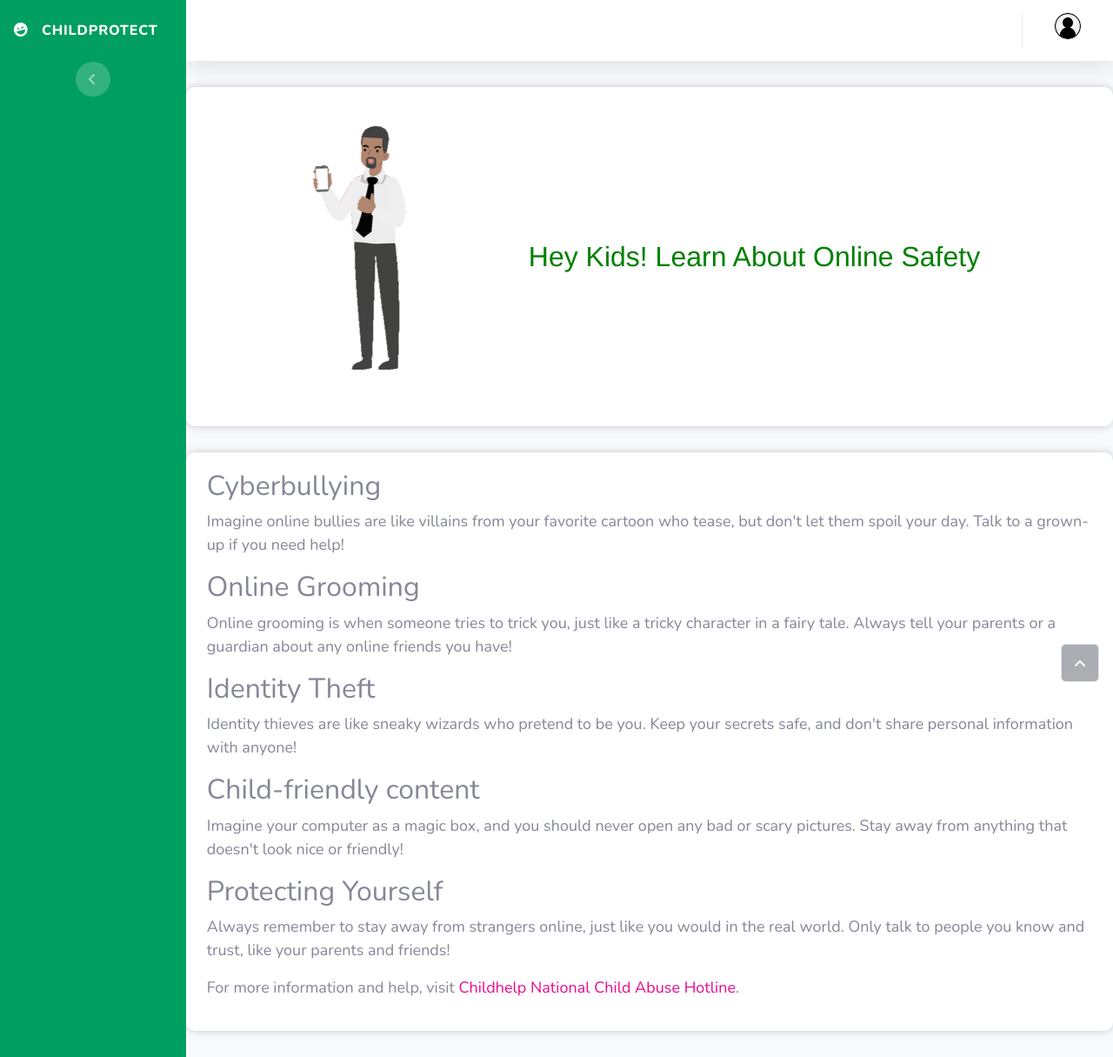
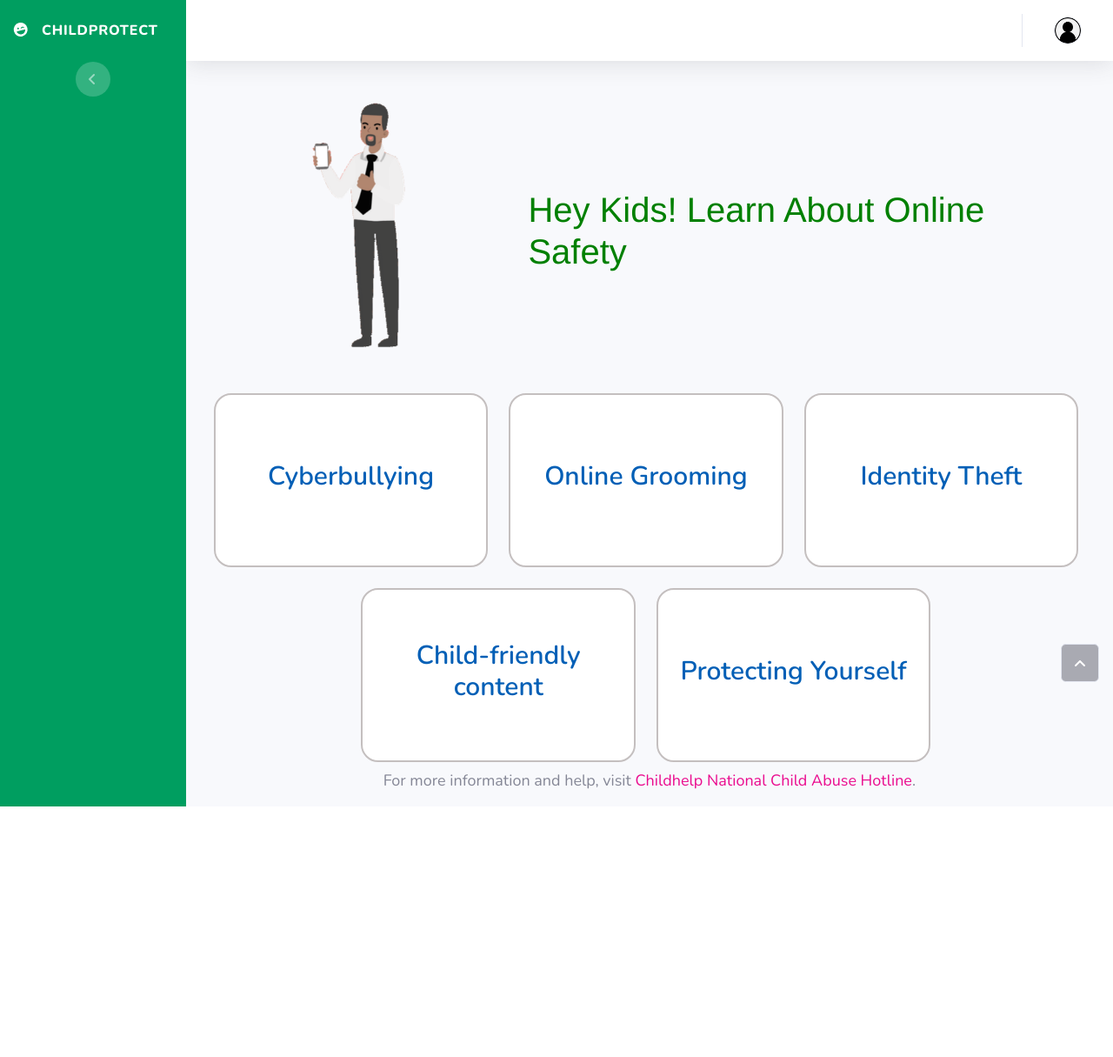
Before and after one commit to nafdev01/childprotect, a Django app: template templates/awareness/bahati.html in a window 1280 px wide. Shown: the whole page at 87% size. After the commit the page ends 927 px from the top, so only its background shows below. Run offline with Django 4.2, Linux system fonts and the light colour scheme; the template is opened without the code that fills it, so the values that code supplies are empty; parts of the project's set-up code (start-up, migrations or seed data) failed here and were passed over; some libraries are stand-ins or nearby versions.

Commit message:
updated child education section

```diff
--- a/templates/awareness/bahati.html
+++ b/templates/awareness/bahati.html
@@ -7,56 +7,77 @@
 
 {% block custom_css %}
 <style>
-    body {
-        font-family: Arial, sans-serif;
-        margin: 0;
-        padding: 0;
-        background-color: #f0f0f0;
+    #card-container {
+        display: flex;
+        align-items: center;
+        justify-content: center;
     }
 
-    .container {
-        width: 80%;
-        margin: auto;
-        background-color: #fff;
-        box-shadow: 0 0 10px rgba(0, 0, 0, 0.2);
+    .flip-card {
+        perspective: 1000px;
+        min-height: 200px;
+        display: flex;
+        flex-direction: row;
+        align-items: center;
+        justify-content: center;
+        border: 2px solid #c4bfbf;
+        border-radius: 20px;
+        margin: 20px;
         padding: 20px;
-        margin-top: 30px;
-        margin-bottom: 30px;
-        border-radius: 10px;
-        animation: fade-in 1s ease-in-out;
+        background-color: white;
     }
 
-    h1 {
-        font-size: 36px;
-        margin-top: 0;
-        margin-bottom: 10px;
-        text-align: center;
-        color: #0084ff;
-        animation: shake 1s ease-in-out;
-        cursor: pointer;
+    .flip-card-inner {
+        width: 100%;
+        height: 100%;
+        transition: transform 0.5s;
+        transform-style: preserve-3d;
+        position: relative;
     }
 
-    h2 {
-        font-size: 24px;
-        margin-top: 20px;
-        margin-bottom: 10px;
-        color: #0084ff;
+    .flip-card:hover .flip-card-inner {
+        transform: rotateY(180deg);
     }
 
-    p {
-        font-size: 18px;
-        line-height: 1.5;
-        margin-bottom: 20px;
+    .flip-card-front,
+    .flip-card-back {
+        width: 100%;
+        height: 100%;
+        position: absolute;
+        backface-visibility: hidden;
+        display: flex;
+        align-items: center;
+        justify-content: center;
+        background-color: white;
     }
 
-    ul {
-        list-style-type: disc;
-        margin-left: 20px;
-        margin-bottom: 20px;
+    .flip-card-front {
+        color: #000;
+        display: flex;
+        justify-content: center;
+        align-items: center;
+        font-size: 18px;
     }
 
-    li {
-        margin-bottom: 10px;
+    .flip-card-back {
+        background-color: white;
+        color: #000;
+        transform: rotateY(180deg);
+        padding: 10px;
+        font-size: 14px;
+    }
+
+    .info-header {
+        font-size: 30px;
+        font-weight: 600;
+        text-align: center;
+        color: #025fb6;
+    }
+
+    .info-text {
+        font-size: 18px;
+        font-weight: 400;
+        text-align: center;
     }
 
     .custom-link {
@@ -157,32 +178,94 @@
     </div>
     <div class="topic"
         style="color: green;font-size: xx-large;font-family: 'Franklin Gothic Medium', 'Arial Narrow', Arial, sans-serif;">
-        Hey Kids! Learn About Online Safety
+        <h1>Hey Kids! Learn About Online Safety</h1>
     </div>
 </div>
 
 {% endblock header %}
 
 {% block content %}
-<div class="container">
-
-    <h2>Cyberbullying</h2>
-    <p>Imagine online bullies are like villains from your favorite cartoon who tease, but don't let them spoil your day. Talk to a grown-up if you need help!</p>
-
-    <h2>Online Grooming</h2>
-    <p>Online grooming is when someone tries to trick you, just like a tricky character in a fairy tale. Always tell your parents or a guardian about any online friends you have!</p>
-
-    <h2>Identity Theft</h2>
-    <p>Identity thieves are like sneaky wizards who pretend to be you. Keep your secrets safe, and don't share personal information with anyone!</p>
-
-    <h2>Child-friendly content</h2>
-    <p>Imagine your computer as a magic box, and you should never open any bad or scary pictures. Stay away from anything that doesn't look nice or friendly!</p>
-
-    <h2>Protecting Yourself</h2>
-    <p>Always remember to stay away from strangers online, just like you would in the real world. Only talk to people you know and trust, like your parents and friends!</p>
-
-    <p>For more information and help, visit <a class="custom-link" href="https://www.childhelp.org/hotline/">Childhelp National Child Abuse Hotline</a>.</p>
+<div id="card-container" class="container row g-2">
+    <div class="col-lg-4 col-md-12 col-md-12">
+        <div class="info-card m-2 p-2 flip-card">
+            <div class="flip-card-inner">
+                <div class="flip-card-front">
+                    <h2 class="info-header">Cyberbullying</h2>
+                </div>
+                <div class="flip-card-back">
+                    <p class="info-text">
+                        Imagine online bullies are like villains from your favorite cartoon who tease, but don't let
+                        them
+                        spoil your day. Talk to a grown-up if you need help!
+                    </p>
+                </div>
+            </div>
+        </div>
+    </div>
+    <div class="col-lg-4 col-md-12 col-md-12">
+        <div class="info-card m-2 p-2 flip-card">
+            <div class="flip-card-inner">
+                <div class="flip-card-front">
+                    <h2 class="info-header">Online Grooming</h2>
+                </div>
+                <div class="flip-card-back">
+                    <p class="info-text">
+                        Online grooming is when someone tries to trick you, just like a tricky character in a
+                        fairy tale. Always tell your parents or a guardian about any online friends you have!
+                    </p>
+                </div>
+            </div>
+        </div>
+    </div>
+    <div class="col-lg-4 col-md-12 col-md-12">
+        <div class="info-card m-2 p-2 flip-card">
+            <div class="flip-card-inner">
+                <div class="flip-card-front">
+                    <h2 class="info-header">Identity Theft</h2>
+                </div>
+                <div class="flip-card-back">
+                    <p class="info-text">
+                        Identity thieves are like sneaky wizards pretend to be you. Keep your secrets safe,
+                        and don't share personal information with anyone!
+                    </p>
+                </div>
+            </div>
+        </div>
+    </div>
+    <div class="col-lg-4 col-md-12 col-md-12">
+        <div class="info-card m-2 p-2 flip-card">
+            <div class="flip-card-inner">
+                <div class="flip-card-front">
+                    <h2 class="info-header">Child-friendly content</h2>
+                </div>
+                <div class="flip-card-back">
+                    <p class="info-text">
+                        Imagine your computer as a magic box, and you should never open any bad or scary pictures.
+                        Stay away from anything that doesn't look nice or friendly!
+                    </p>
+                </div>
+            </div>
+        </div>
+    </div>
+    <div class="col-lg-4 col-md-12 col-md-12">
+        <div class="info-card m-2 p-2 flip-card">
+            <div class="flip-card-inner">
+                <div class="flip-card-front">
+                    <h2 class="info-header">Protecting Yourself</h2>
+                </div>
+                <div class="flip-card-back">
+                    <p class="info-text">
+                        Always remember to stay away from strangers online, just like you would in the real world.
+                        Only talk to people you know and trust, like your parents and friends!
+                    </p>
+                </div>
+            </div>
+        </div>
+    </div>
 </div>
+<p class="info-text">For more information and help, visit <a class="custom-link"
+        href="https://www.childhelp.org/hotline/">Childhelp
+        National Child Abuse Hotline</a>.</p>
 {% endblock content %}
 
 {% block custom_js %}
--- a/templates/base.html
+++ b/templates/base.html
@@ -580,10 +580,10 @@
           toast: true,
           title: `Your child ${data.full_name} visited a site!`,
           showClass: {
-            popup: `animate__animated animate__bounceInDown`
+            popup: `animate__animated animate__bounceInDown animate__slow`
           },
           hideClass: {
-            popup: `animate__animated animate__fadeOutDown`
+            popup: `animate__animated animate__fadeOutDown animate__slow`
           },
           text: `${data.title} at ${data.link}`,
           icon: 'info',
@@ -626,10 +626,10 @@
         toast: true,
         title: `Your child ${data.full_name} Reported a Result!`,
         showClass: {
-          popup: `animate__animated animate__bounceInDown`
+          popup: `animate__animated animate__bounceInDown animate__slow`
         },
         hideClass: {
-          popup: `animate__animated animate__fadeOutDown`
+          popup: `animate__animated animate__fadeOutDown animate__slow`
         },
         text: `${data.title} at ${data.link}`,
         icon: 'info',
```
Also changed, not shown: templates/awareness/intro.html (+8 -8 lines), templates/awareness/klein.html (+21 -40 lines), templates/awareness/meki.html (+18 -28 lines).
